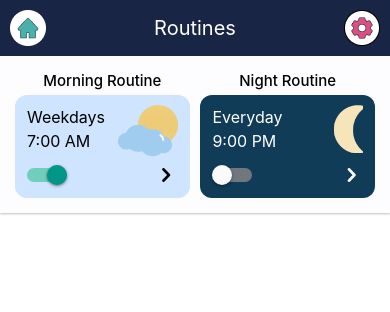
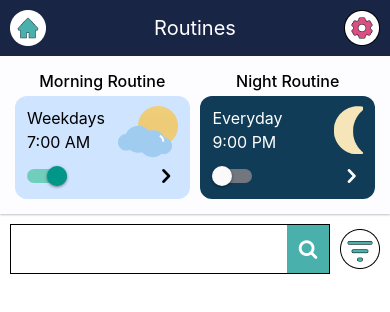
Before and after one commit to sobanarshad85/goally, a React Native app: screen / in a window 390 px wide. Shown: the top 312 px of the page. Built offline with nearby package versions, Linux system fonts and the light colour scheme.

Commit message:
search UI added.

```diff
--- a/src/components/Routine.tsx
+++ b/src/components/Routine.tsx
@@ -65,7 +65,7 @@ const Container = styled.View`
 `;
 
 const Title = styled.Text`
-  font-size: 15px;
+  font-size: 16px;
   font-weight: 500;
   text-align: center;
 `;
--- /dev/null
+++ b/src/components/Search.tsx
@@ -0,0 +1,57 @@
+import React from 'react';
+import {View} from 'react-native';
+import styled from 'styled-components/native';
+import FontAwesome from 'react-native-vector-icons/FontAwesome';
+
+const Container = styled.View`
+  flex-direction: row;
+  align-items: center;
+`;
+
+const InputContainer = styled.View`
+  flex: 1;
+  height: 50px;
+  flex-direction: row;
+  border-width: 1px;
+  border-color: black;
+`;
+
+const Input = styled.TextInput`
+  flex: 1;
+  height: 50px;
+  font-size: 16px;
+  padding-horizontal: 10px;
+`;
+
+const Button = styled.View`
+  width: 42px;
+  background-color: #49b0ab;
+  justify-content: center;
+  align-items: center;
+`;
+
+const Icon = styled(FontAwesome)`
+  color: white;
+`;
+
+const SortIcon = styled.Image`
+  height: 40px;
+  width: 40px;
+  margin-left: 10px;
+`;
+
+function Search(): JSX.Element {
+  return (
+    <Container>
+      <InputContainer>
+        <Input />
+        <Button>
+          <Icon name="search" size={20} />
+        </Button>
+      </InputContainer>
+      <SortIcon source={require('../assets/sort.png')} />
+    </Container>
+  );
+}
+
+export default Search;
--- /dev/null
+++ b/src/screens/Home/RoutineListing.tsx
@@ -0,0 +1,15 @@
+import React from 'react';
+import {Text, Image, View, TextInput} from 'react-native';
+import styled from 'styled-components/native';
+import FontAwesome from 'react-native-vector-icons/FontAwesome';
+import Search from '../../components/Search';
+
+function RoutineListing(): JSX.Element {
+  return (
+    <View style={{padding: 10}}>
+      <Search />
+    </View>
+  );
+}
+
+export default RoutineListing;
--- a/src/screens/Home/index.tsx
+++ b/src/screens/Home/index.tsx
@@ -3,6 +3,7 @@ import {View} from 'react-native';
 import styled from 'styled-components/native';
 import Header from './Header';
 import Routines from './Routines';
+import RoutineListing from './RoutineListing';
 
 const HomeContainer = styled.View`
   background-color: white;
@@ -13,6 +14,7 @@ function Home(): JSX.Element {
     <HomeContainer>
       <Header />
       <Routines />
+      <RoutineListing />
     </HomeContainer>
   );
 }
```
Also changed, not shown: src/assets/sort.png (added).
